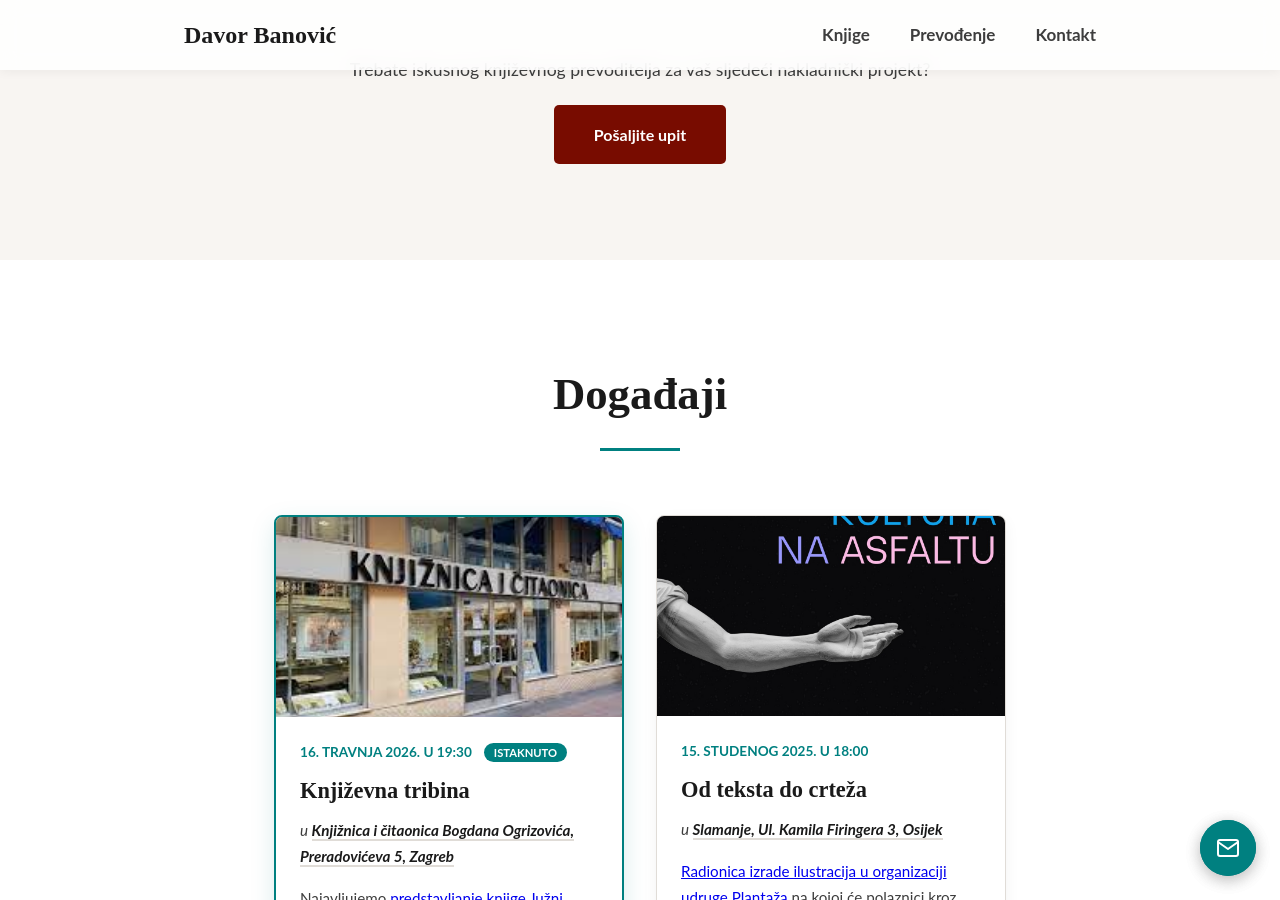
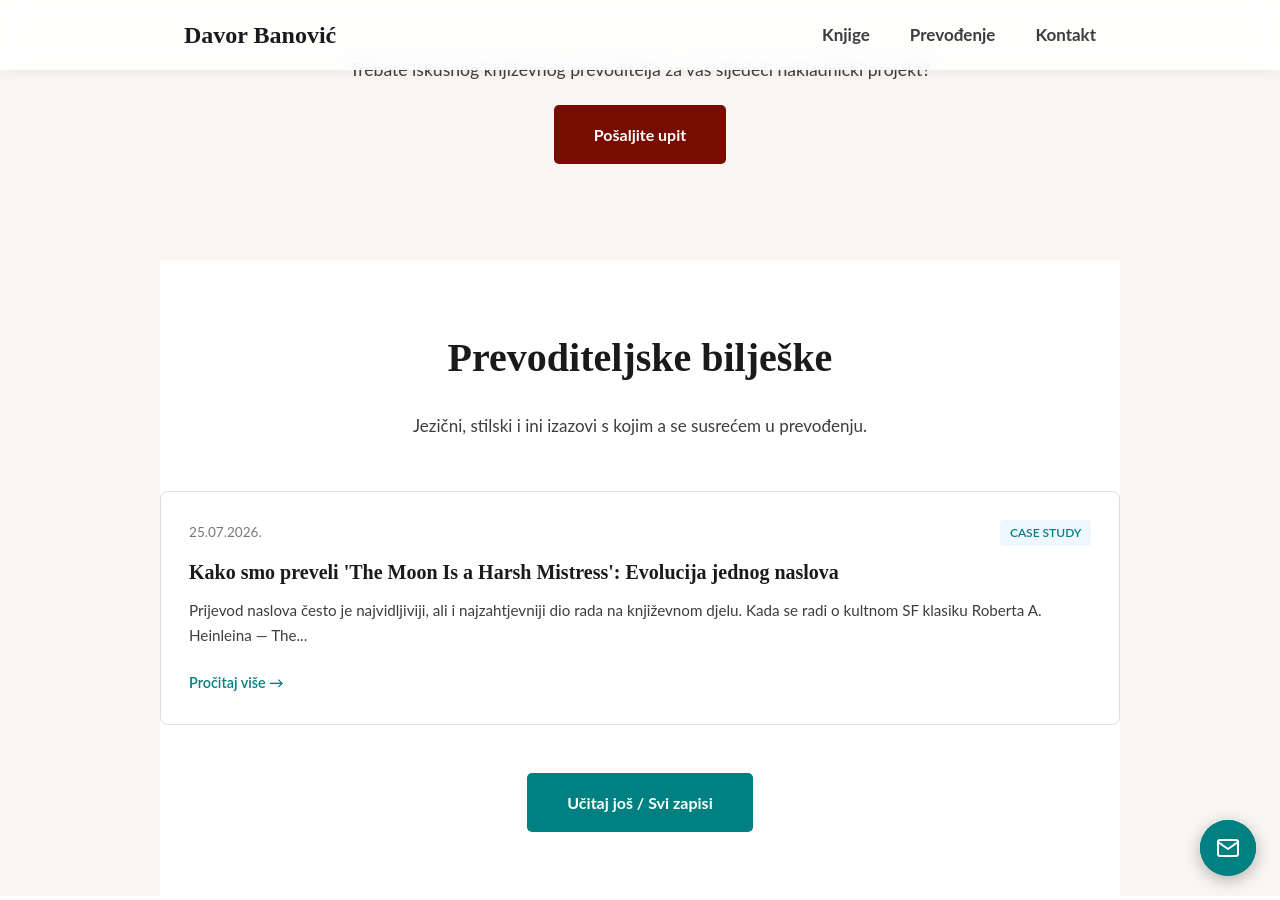
Before and after one commit to banovotz/banovotz.github.io, a Jekyll site: the page built from index.html, in a window 1280 px wide and 900 px high, scrolled down 4193 px. Built offline with Jekyll 4.4.1, drawn with Linux system fonts in a browser that asks for light colours.

Commit message:
Blog section + first blog post

```diff
--- /dev/null
+++ b/_posts/2026-07-25-kako-smo-preveli-naslov-romana-the-moon-is-a-harsh-mistress.md
@@ -0,0 +1,37 @@
+---
+title: 'Kako smo preveli ''The Moon Is a Harsh Mistress'': Evolucija jednog naslova'
+layout: post
+date: '2026-07-25 10:00:00 +0200'
+category: Case Study
+---
+
+Prijevod naslova često je najvidljiviji, ali i najzahtjevniji dio rada na književnom djelu. Kada se radi o kultnom SF klasiku Roberta A. Heinleina — *The Moon Is a Harsh Mistress* — naslov nije samo ime knjige; on je tematska okosnica čitavog romana, filozofija života na Mjesecu i stilska zagonetka u samo šest riječi.
+
+Proces traženja pravog rješenja na hrvatskom jeziku bio je trojni dijalog — urednik, lektorica i ja pretresali smo opcije i vagali nijanse gotovo tijekom cijelog perioda rada na rukopisu.
+
+### Problem roda i semantička višeznačnost
+
+Glavni izazovi s kojima smo se suočili bili su lingvističke i kulturološke prirode:
+
+1. **Problem gramatičkog roda:** U engleskom je jeziku Mjesec (*Moon*) u ovoj metafori personificiran kao žensko biće, što se prirodno veže uz riječ *mistress*. U hrvatskom je Mjesec imenica muškog roda. Svaki pokušaj da se izravno prenese ta ženska personifikacija zvučao je usiljeno ili nekonzistentno s duhom hrvatskog jezika.
+2. **Dvije višeznačne riječi:** Riječi *harsh* i *mistress* nose iznimno bogat sloj značenja:
+   * *Harsh* može označavati nešto surovo, nemilosrdno, strogo, okrutno ili opako.
+   * *Mistress* istovremeno označava gospodaricu, vladaricu, ali i ljubavnicu (ženu u izvanbračnoj vezi).
+
+### Od "lošeg gospodara" do konačnog rješenja
+
+Na samom početku, jedna od prvih radnih ideja bila je pretvoriti izraz u opću poslovicu: *Mjesec je loš gospodar*. Iako je ta varijanta prenosila ideju o Mjesecu kao nemilosrdnom okruženju za život, gubila je svu emotivnu i poetsku komponentu izvornika. Mjesec u Heinleinovom svijetu nije samo "gospodar" koji vlada roditeljskom ili vojničkom stricom; on je hirovita, zahtjevna i opasna figura s kojom Mjesečani imaju duboko osoban, gotovo strastven i rizičan odnos.
+
+Premještanjem težišta s "gospodara" natrag na višeslojno značenje riječi *mistress*, shvatili smo da ključ leži u kontrastu između privlačnosti i opasnosti.
+
+Nakon višemjesečnog brusnog procesa, testiranja ritma izgovora i konzultacija s lektoricom  i urednikom (tada još putem Skypea, ako ga se tko sjeća 😊), došli smo do naslova koji je objedinio sve dimenzije izvornika:
+
+> **Luna je okrutna ljubavnica**
+
+### Zašto je ovo rješenje uspjelo?
+
+Olukom da englesku riječ *Moon* prevedemo kao **Luna** postigli smo dvoje: zadržali smo ženski rod neophodan za metriku metafore i ujedno odrazili specifičan sleng i terminologiju samih stanovnika Mjeseca u romanu.
+
+Spoj **"okrutna ljubavnica"** savršeno pogađa Heinleinovu bit — Mjesec je mjesto koje opčinjava, ali ne prašta ni najmanju pogrešku.
+
+*Tražite li književnog prevoditelja  s engleskog jezika koji posvećuje jednaku pažnju svakoj riječi, a ne samo naslovu vašeg izdanja? [Javite se za procjenu projekta ili ogledni prijevod]({{ '/#contact' | relative_url }}).*
--- a/assets/css/style.css
+++ b/assets/css/style.css
@@ -890,3 +890,210 @@
   background-color: var(--card-bg, #f4f4f4);
   border-radius: 8px;
 }
+/* --- Prevoditeljske Bilješke (Notes / Blog) --- */
+.notes-section {
+  padding: 4rem 0;
+}
+
+.notes-grid {
+  display: grid;
+  grid-template-columns: repeat(auto-fit, minmax(300px, 1fr));
+  gap: 2rem;
+  margin-top: 2.5rem;
+  margin-bottom: 3rem;
+}
+
+.note-card {
+  background-color: var(--card-bg, #ffffff);
+  border: 1px solid var(--border-color, #e5e5e5);
+  border-radius: 8px;
+  padding: 1.75rem;
+  display: flex;
+  flex-direction: column;
+  justify-content: space-between;
+  transition: transform 0.2s ease, box-shadow 0.2s ease;
+}
+
+.note-card:hover {
+  transform: translateY(-4px);
+  box-shadow: 0 8px 20px rgba(0, 0, 0, 0.08);
+}
+
+.note-card-meta {
+  font-size: 0.85rem;
+  color: var(--text-muted, #777);
+  display: flex;
+  justify-content: space-between;
+  align-items: center;
+  margin-bottom: 0.75rem;
+}
+
+.note-category {
+  background-color: var(--accent-light, #eef6ff);
+  color: var(--accent-color, #0066cc);
+  padding: 0.2rem 0.6rem;
+  border-radius: 4px;
+  font-weight: 600;
+  font-size: 0.75rem;
+  text-transform: uppercase;
+}
+
+.note-card-title {
+  font-size: 1.25rem;
+  line-height: 1.4;
+  margin: 0 0 0.75rem 0;
+}
+
+.note-card-title a {
+  color: var(--heading-color, #111);
+  text-decoration: none;
+}
+
+.note-card-title a:hover {
+  color: var(--accent-color, #0066cc);
+}
+
+.note-card-excerpt {
+  font-size: 0.95rem;
+  color: var(--text-color, #444);
+  line-height: 1.6;
+  margin-bottom: 1.5rem;
+  flex-grow: 1;
+}
+
+.note-read-more {
+  font-weight: 600;
+  font-size: 0.9rem;
+  color: var(--accent-color, #0066cc);
+  text-decoration: none;
+}
+
+.note-read-more:hover {
+  text-decoration: underline;
+}
+
+.center-btn-wrapper {
+  text-align: center;
+}
+/* --- Single Post Layout --- */
+.post-container {
+  max-width: 780px; /* Optimalna širina za udobno čitanje teksta */
+  margin: 3rem auto 5rem auto;
+  padding: 0 1.5rem;
+}
+
+.post-header {
+  margin-bottom: 2.5rem;
+}
+
+.post-category {
+  display: inline-block;
+  background-color: var(--accent-light, #eef6ff);
+  color: var(--accent-color, #0066cc);
+  padding: 0.3rem 0.8rem;
+  border-radius: 4px;
+  font-weight: 600;
+  font-size: 0.85rem;
+  text-transform: uppercase;
+  margin-bottom: 1rem;
+}
+
+.post-title {
+  font-size: 2.4rem;
+  line-height: 1.25;
+  color: var(--heading-color, #111);
+  margin-bottom: 0.75rem;
+}
+
+.post-meta {
+  font-size: 0.95rem;
+  color: var(--text-muted, #666);
+}
+
+/* Tipografija samog teksta unutar posta */
+.post-content {
+  font-size: 1.125rem; /* 18px za ugodno čitanje */
+  line-height: 1.8;
+  color: var(--text-color, #2b2b2b);
+}
+
+.post-content p {
+  margin-bottom: 1.5rem;
+}
+
+.post-content h2 {
+  font-size: 1.75rem;
+  margin: 2.5rem 0 1rem 0;
+  color: var(--heading-color, #111);
+}
+
+.post-content h3 {
+  font-size: 1.35rem;
+  margin: 2rem 0 1rem 0;
+}
+
+.post-content blockquote {
+  border-left: 4px solid var(--accent-color, #0066cc);
+  padding-left: 1.25rem;
+  margin: 1.8rem 0;
+  font-style: italic;
+  color: #555;
+}
+
+.post-content ul,
+.post-content ol {
+  margin-bottom: 1.5rem;
+  padding-left: 1.5rem;
+}
+
+.post-content li {
+  margin-bottom: 0.5rem;
+}
+
+/* Podnožje posta & CTA */
+.post-divider {
+  border: 0;
+  height: 1px;
+  background: var(--border-color, #e0e0e0);
+  margin: 3.5rem 0 2.5rem 0;
+}
+
+.post-cta {
+  background-color: var(--card-bg, #f9f9f9);
+  padding: 2rem;
+  border-radius: 8px;
+  text-align: center;
+  margin-bottom: 3rem;
+}
+
+.post-cta h3 {
+  margin-top: 0;
+  margin-bottom: 0.5rem;
+}
+
+.post-cta p {
+  margin-bottom: 1.25rem;
+  color: #555;
+}
+
+/* Navigacija između postova */
+.post-navigation {
+  display: flex;
+  justify-content: space-between;
+  gap: 1rem;
+}
+
+.post-navigation a {
+  color: var(--accent-color, #0066cc);
+  text-decoration: none;
+  font-weight: 600;
+  font-size: 0.95rem;
+}
+
+.post-navigation a:hover {
+  text-decoration: underline;
+}
+
+.nav-previous, .nav-next {
+  max-width: 48%;
+}
--- a/index.html
+++ b/index.html
@@ -126,6 +126,50 @@ layout: default
       <p>Trebate iskusnog književnog prevoditelja za vaš sljedeći nakladnički projekt?</p>
       <a href="#" class="btn-contact-cta dynamic-mail" data-user="davor.banovic" data-domain="gmail.com">Pošaljite upit</a>
     </div>
+  </div>
+</section>
+
+<!-- Sekcija: Prevoditeljske bilješke -->
+<section id="notes" class="notes-section container">
+  <div class="section-header text-center">
+    <h2>Prevoditeljske bilješke</h2>
+    <p class="section-lead">Jezični, stilski i ini izazovi s kojim a se susrećem u prevođenju.</p>
+  </div>
+
+  <div class="notes-grid">
+    {% for post in site.posts limit:3 %}
+    <article class="note-card">
+      <div class="note-card-meta">
+        <time datetime="{{ post.date | date_to_xmlschema }}">
+          {{ post.date | date: "%d.%m.%Y." }}
+        </time>
+        {% if post.category %}
+        <span class="note-category">{{ post.category }}</span>
+        {% endif %}
+      </div>
+
+      <h3 class="note-card-title">
+        <a href="{{ post.url | relative_url }}">{{ post.title }}</a>
+      </h3>
+
+      <p class="note-card-excerpt">
+        {% if post.excerpt_text %}
+          {{ post.excerpt_text | strip_html | truncatewords: 25 }}
+        {% else %}
+          {{ post.excerpt | strip_html | truncatewords: 25 }}
+        {% endif %}
+      </p>
+
+      <a href="{{ post.url | relative_url }}" class="note-read-more">
+        Pročitaj više &rarr;
+      </a>
+    </article>
+    {% endfor %}
+  </div>
+
+  <!-- Centralni gumb koji vodi na dediciranu /blog/ stranicu -->
+  <div class="center-btn-wrapper">
+    <a href="{{ '/blog/' | relative_url }}" class="btn btn-secondary">Učitaj još / Svi zapisi</a>
   </div>
 </section>
 
```
Also changed, not shown: _layouts/post.html (added, +60 -0 lines), _posts/2026-07-19-welcome-to-jekyll.markdown (deleted, +0 -29 lines), blog.html (added, +39 -0 lines).
